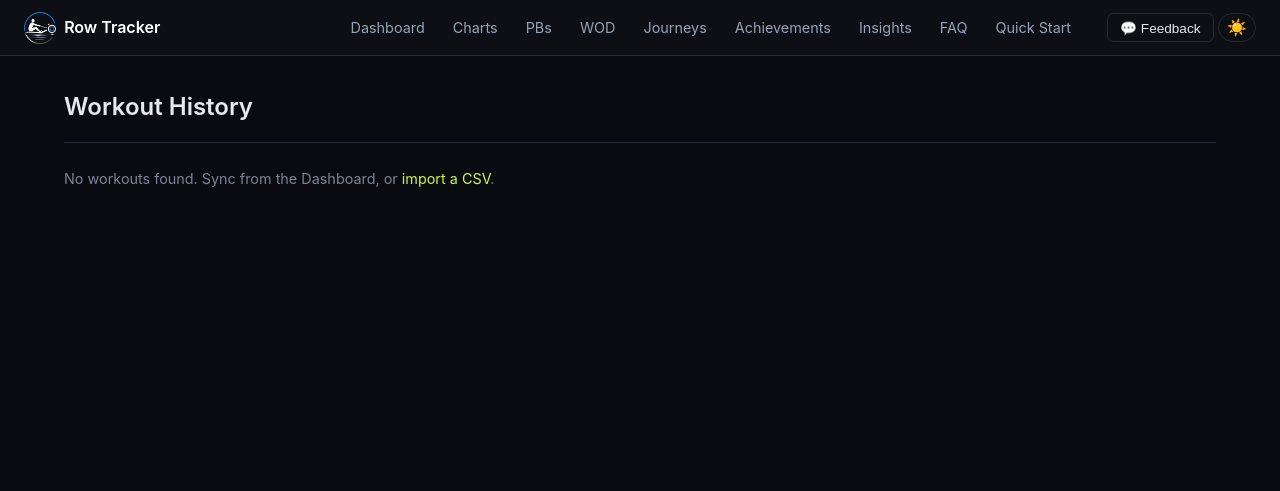
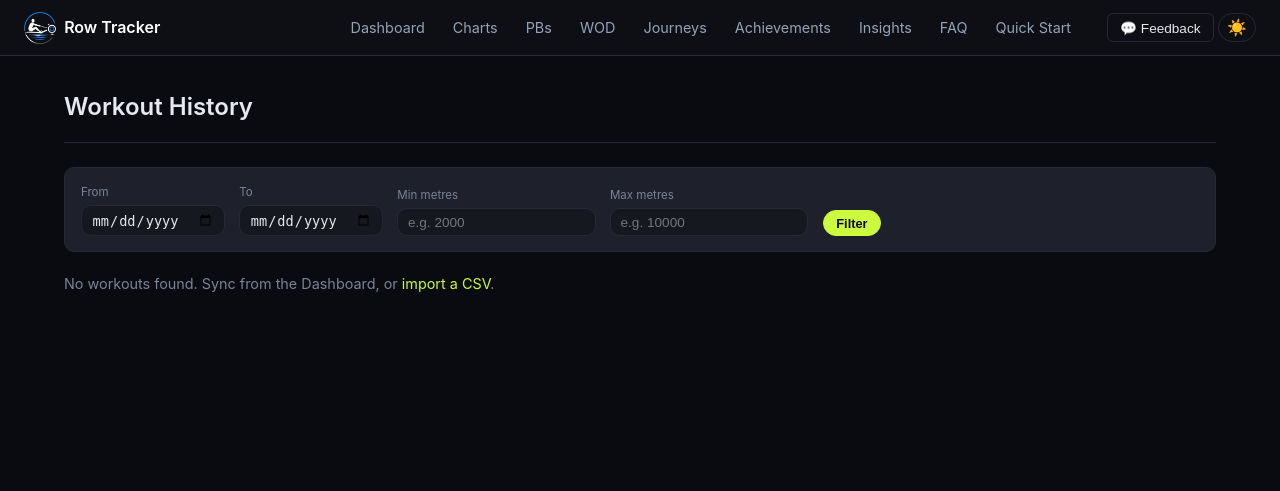
Before and after one commit to dsubtle1/row-tracker, a Flask app: page /workouts in a window 1280 px wide. Shown: the top 491 px of the page. Run offline with Flask 3, Linux system fonts and the light colour scheme; tables that the repository leaves empty hold one stand-in row (values such as "Sample post"); some libraries are stand-ins or nearby versions.

Commit message:
v0.18.0: add date/distance filters and pagination to the Workouts page
workout_list() only ever took a page param. Added date-range and
distance-range filters as plain GET query params, and fixed a gap found
while building them: the page had no pagination controls at all, so
page 2+ was only reachable by hand-editing the URL.

```diff
--- a/blueprints/tracker.py
+++ b/blueprints/tracker.py
@@ -15,6 +15,7 @@ import os
 import sqlite3
 from datetime import date, datetime, timedelta
 from collections import defaultdict
+from urllib.parse import urlencode
 
 from flask import Blueprint, Response, current_app, jsonify, render_template, request
 from sqlalchemy import func
@@ -274,12 +275,41 @@ def dashboard():
 @tracker_bp.route("/workouts")
 def workout_list():
     page = request.args.get("page", 1, type=int)
-    workouts = (
-        _rower()
-        .order_by(Workout.workout_date.desc())
-        .paginate(page=page, per_page=50, error_out=False)
+    date_from = request.args.get("date_from", "")
+    date_to = request.args.get("date_to", "")
+    min_distance = request.args.get("min_distance", type=int)
+    max_distance = request.args.get("max_distance", type=int)
+
+    query = _rower()
+    if date_from:
+        try:
+            query = query.filter(Workout.workout_date >= date.fromisoformat(date_from))
+        except ValueError:
+            date_from = ""   # bad input from a hand-edited URL — ignore rather than 400
+    if date_to:
+        try:
+            query = query.filter(Workout.workout_date <= date.fromisoformat(date_to))
+        except ValueError:
+            date_to = ""
+    if min_distance is not None:
+        query = query.filter(Workout.distance_meters >= min_distance)
+    if max_distance is not None:
+        query = query.filter(Workout.distance_meters <= max_distance)
+
+    workouts = query.order_by(Workout.workout_date.desc()).paginate(page=page, per_page=50, error_out=False)
+
+    # Precomputed so prev/next links and the filter form carry filters across
+    # pages without needing Jinja's `do` extension (not enabled in app.py).
+    filter_qs = urlencode({k: v for k, v in {
+        "date_from": date_from, "date_to": date_to,
+        "min_distance": min_distance, "max_distance": max_distance,
+    }.items() if v not in (None, "")})
+
+    return render_template(
+        "tracker/workouts.html", workouts=workouts, filter_qs=filter_qs,
+        date_from=date_from, date_to=date_to,
+        min_distance=min_distance, max_distance=max_distance,
     )
-    return render_template("tracker/workouts.html", workouts=workouts)
 
 
 @tracker_bp.route("/workouts/<int:workout_id>")
--- a/templates/tracker/workouts.html
+++ b/templates/tracker/workouts.html
@@ -5,6 +5,31 @@
 <div class="page-header">
   <h1>Workout History</h1>
 </div>
+
+<form method="GET" class="workout-filter-form">
+  <div class="wf-field">
+    <label for="wf-date-from">From</label>
+    <input type="date" id="wf-date-from" name="date_from" value="{{ date_from }}">
+  </div>
+  <div class="wf-field">
+    <label for="wf-date-to">To</label>
+    <input type="date" id="wf-date-to" name="date_to" value="{{ date_to }}">
+  </div>
+  <div class="wf-field">
+    <label for="wf-min-distance">Min metres</label>
+    <input type="number" id="wf-min-distance" name="min_distance" value="{{ min_distance if min_distance is not none else '' }}" min="0" placeholder="e.g. 2000">
+  </div>
+  <div class="wf-field">
+    <label for="wf-max-distance">Max metres</label>
+    <input type="number" id="wf-max-distance" name="max_distance" value="{{ max_distance if max_distance is not none else '' }}" min="0" placeholder="e.g. 10000">
+  </div>
+  <div class="wf-actions">
+    <button type="submit" class="btn btn-primary btn-sm">Filter</button>
+    {% if date_from or date_to or min_distance is not none or max_distance is not none %}
+    <a href="{{ url_for('tracker.workout_list') }}" class="btn btn-ghost btn-sm">Clear</a>
+    {% endif %}
+  </div>
+</form>
 
 {% if workouts.items %}
 <table class="data-table">
@@ -31,7 +56,75 @@
     {% endfor %}
   </tbody>
 </table>
+
+{% if workouts.pages > 1 %}
+<div class="pagination">
+  {% if workouts.has_prev %}
+  <a href="{{ url_for('tracker.workout_list', page=workouts.prev_num) }}{{ '&' + filter_qs if filter_qs }}" class="btn btn-ghost btn-sm">← Previous</a>
+  {% endif %}
+  <span class="pagination-status">Page {{ workouts.page }} of {{ workouts.pages }}</span>
+  {% if workouts.has_next %}
+  <a href="{{ url_for('tracker.workout_list', page=workouts.next_num) }}{{ '&' + filter_qs if filter_qs }}" class="btn btn-ghost btn-sm">Next →</a>
+  {% endif %}
+</div>
+{% endif %}
+
 {% else %}
-<p class="muted">No workouts found. Sync from the Dashboard, or <a href="{{ url_for('tracker.import_csv_view') }}">import a CSV</a>.</p>
+<p class="muted">
+  {% if date_from or date_to or min_distance is not none or max_distance is not none %}
+    No workouts match these filters. <a href="{{ url_for('tracker.workout_list') }}">Clear filters</a>.
+  {% else %}
+    No workouts found. Sync from the Dashboard, or <a href="{{ url_for('tracker.import_csv_view') }}">import a CSV</a>.
+  {% endif %}
+</p>
 {% endif %}
 {% endblock %}
+
+{% block extra_css %}
+<style>
+  .workout-filter-form {
+    display: flex;
+    flex-wrap: wrap;
+    align-items: end;
+    gap: 0.9rem;
+    margin-bottom: 1.25rem;
+    padding: 0.9rem 1rem;
+    background: var(--color-surface-2);
+    border: 1px solid var(--color-border);
+    border-radius: var(--radius-sm);
+  }
+  .wf-field {
+    display: flex;
+    flex-direction: column;
+    gap: 0.25rem;
+  }
+  .wf-field label {
+    font-size: 0.72rem;
+    color: var(--color-text-muted);
+  }
+  .wf-field input {
+    padding: 0.35rem 0.6rem;
+    border-radius: var(--radius-sm);
+    border: 1px solid var(--color-border);
+    background: var(--color-surface);
+    color: var(--color-text);
+    font-size: 0.85rem;
+  }
+  .wf-actions {
+    display: flex;
+    gap: 0.5rem;
+  }
+
+  .pagination {
+    display: flex;
+    align-items: center;
+    justify-content: center;
+    gap: 1rem;
+    margin-top: 1.25rem;
+  }
+  .pagination-status {
+    font-size: 0.85rem;
+    color: var(--color-text-muted);
+  }
+</style>
+{% endblock %}
```
Also changed, not shown: FAQ.md (+3 -0 lines), templates/tracker/faq.html (+7 -0 lines), templates/tracker/faq_template.html (+7 -0 lines), tests/test_tracker_routes.py (+44 -0 lines), CHANGELOG.md, README.md, 1 other file.
